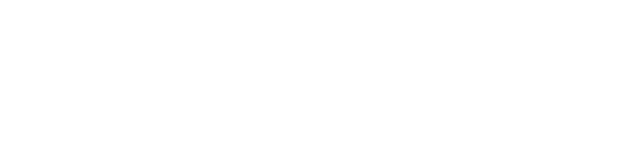
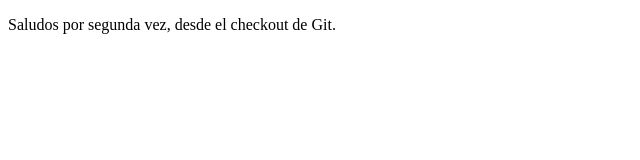
Before and after one commit to ElChimal/proyectoGit, a plain HTML site: page index.html in a window 1280 px wide. Shown: the whole page, without its empty margins (0-640 px from the left). Drawn offline with Linux system fonts and the light colour scheme.

Commit message:
Version 0.0.2

```diff
--- a/index.html
+++ b/index.html
@@ -4,5 +4,6 @@
 		<title>Saludos desde Git.</title>
 	</head>
 	<body>
+		<p> Saludos por segunda vez, desde el checkout de Git. </p>
 	</body>
 </html>
```
